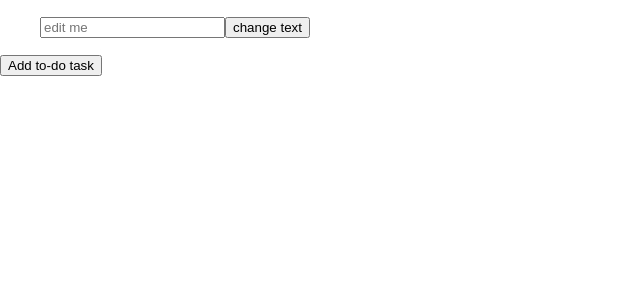
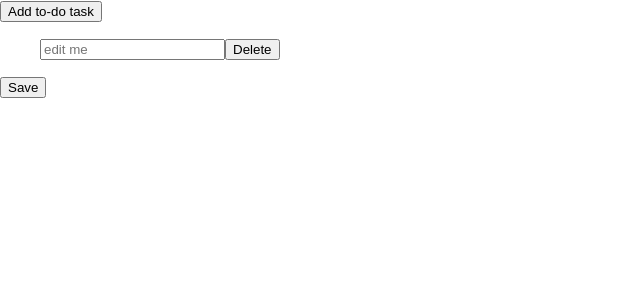
Before and after one commit to YoussefElbasha/to-do-project, a Next.js app in the folder to-do-list/: page /personal-list in a window 1280 px wide. Both pictures are taken after a click on the button "Add to-do task". Shown: the top 300 px of the page, without its empty margins (0-640 px from the left). Built offline with nearby package versions, Linux system fonts and the light colour scheme.

Commit message:
Modified the personal list

```diff
--- a/to-do-list/components/to-do.tsx
+++ b/to-do-list/components/to-do.tsx
@@ -1,22 +1,27 @@
-import { ChangeEventHandler, FC, FormEvent, FormEventHandler, useRef, useState } from "react";
+import { FC, FormEvent, useState } from "react";
 import styles from "../styles/ToDo.module.css";
 
-const Todo: FC = () => {
+interface props {
+  deleteHandler: () => void;
+  submitHandler: (text: string) => void;
+  input?: any;
+}
 
-  const [text, setText] = useState("");
+const Todo: FC<props> = ({ deleteHandler, submitHandler, input }) => {
+  const [text, setText] = useState<string>(input);
 
-  const handleSubmit = (event: FormEvent<HTMLFormElement>) => {
-    setText(text);
-    event.preventDefault();
+  const handleSumbit = (e: FormEvent<HTMLFormElement>) => {
+    submitHandler(text);
+    e.preventDefault();
   };
 
-  const handleChange = (event: FormEvent<HTMLInputElement>) => {
-    setText(event.currentTarget.value);
+  const handleChange = (e: any) => {
+    setText(e.currentTarget.value);
   };
 
   return (
     <div>
-      <form onSubmit={handleSubmit}>
+      <form onSubmit={handleSumbit}>
         <input
           type="text"
           aria-label="placeholder"
@@ -24,7 +29,9 @@ const Todo: FC = () => {
           onChange={handleChange}
           value={text}
         />
-        <button type="submit">change text</button>
+        <button onClick={deleteHandler} type="button">
+          Delete
+        </button>
       </form>
     </div>
   );
--- a/to-do-list/pages/personal-list.tsx
+++ b/to-do-list/pages/personal-list.tsx
@@ -1,18 +1,48 @@
-import { FC, FormEvent, ReactElement, useState } from "react";
+import { useState, useEffect } from "react";
 import Todo from "../components/to-do";
 
 const PersonalList = () => {
+  const [todos, setTodos] = useState<string[]>([]);
 
-  const [todos, setTodos] = useState<ReactElement[]>([]);
+  useEffect(() => {
+    console.log(todos);
+  }, [todos]);
 
-  const handleClick = (event: any) => {
-    setTodos([<Todo/>,...todos])
-  }
+  const submitHandler = (text: string, index: number) => {
+    const tempTodos = todos;
+    tempTodos[index] = text;
+    setTodos(tempTodos);
+    console.log(todos);
+  };
+
+  const deleteHandler = (deletedKey: number) => {
+    const tempTodos = todos.filter((todo, index) => index !== deletedKey);
+    setTodos(tempTodos);
+  };
+
+  const clickHandler = (event: any) => {
+    setTodos([...todos, ""]);
+  };
+
+  const save = () => {
+    sessionStorage.setItem("todo_list", todos.toString());
+    console.log("Storage: " + sessionStorage.getItem("todo_list")?.split(","));
+  };
 
   return (
     <div>
-      <ul>{todos}</ul>
-      <button onClick={handleClick}>Add to-do task</button>
+      <button onClick={clickHandler}>Add to-do task</button>
+      <ul>
+        {todos.map((todo, index) => (
+          <Todo
+            key={index}
+            input={todo}
+            deleteHandler={() => deleteHandler(index)}
+            submitHandler={(text: string) => submitHandler(text, index)}
+          />
+        ))}
+      </ul>
+      <button onClick={save}>Save</button>
     </div>
   );
 };
```
